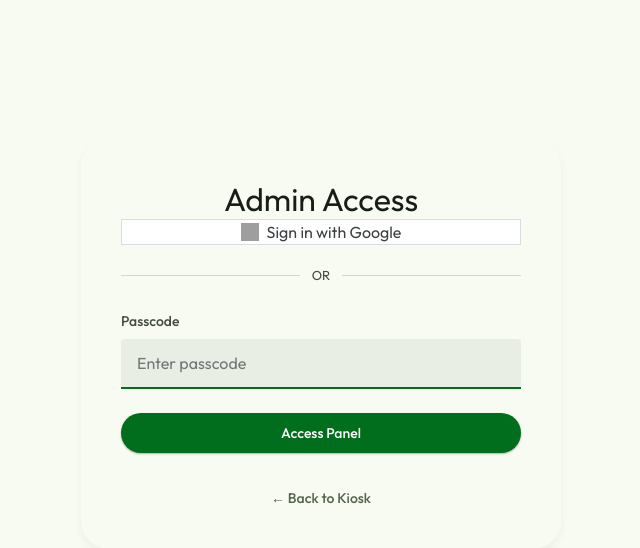
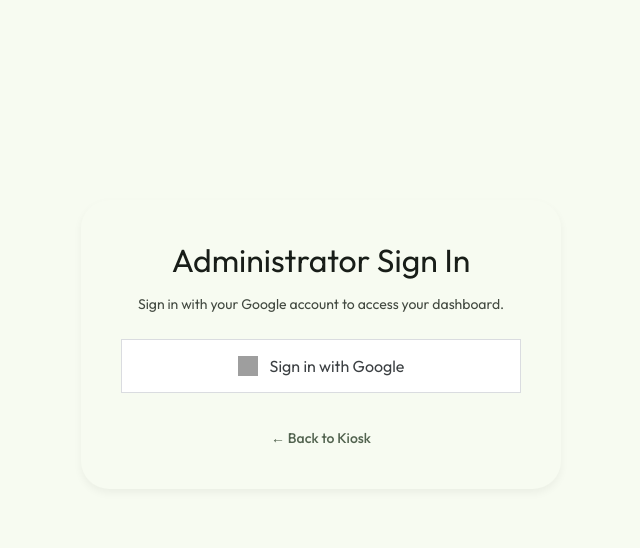
Before and after one commit to notsointeresting/HalllDay, a Flask app: page /admin/login in a window 1280 px wide. Shown: the part 56-604 px from the top of the page, without its empty margins (319-959 px from the left). Run offline with Flask 3, Linux system fonts and the light colour scheme; grey boxes are pictures that could not be loaded.

Commit message:
feat: Remove legacy admin passcode login, add user roster counts to dev dashboard, and update planning documentation.

```diff
--- a/app.py
+++ b/app.py
@@ -471,19 +471,11 @@ def public_display(token):
         return "Display not found", 404
     return render_template("display.html", user_id=user.id, user_name=user.name, token=token)
 
-@app.route("/admin/login", methods=["GET", "POST"])
+@app.route("/admin/login", methods=["GET"])
 def admin_login():
+    """Admin login page - OAuth only (legacy passcode removed)."""
     if is_admin_authenticated():
         return redirect(url_for('admin'))
-
-    if request.method == "POST":
-        passcode = request.form.get("passcode", "").strip()
-        if passcode == config.ADMIN_PASSCODE:
-            session['admin_authenticated'] = True
-            session.permanent = True  # Keep session alive
-            return redirect(url_for('admin'))
-        else:
-            return render_template("admin_login.html", error="Invalid passcode. Please try again.")
     return render_template("admin_login.html")
 
 @app.route("/admin/logout")
@@ -1368,6 +1360,7 @@ def api_dev_users():
         user_list = []
         for u in users:
             session_count = Session.query.filter_by(user_id=u.id).count()
+            roster_count = StudentName.query.filter_by(user_id=u.id).count()
             user_list.append({
                 'id': u.id,
                 'email': u.email,
@@ -1376,6 +1369,7 @@ def api_dev_users():
                 'kiosk_token': u.kiosk_token,
                 'kiosk_slug': u.kiosk_slug,
                 'session_count': session_count,
+                'roster_count': roster_count,
                 'created_at': u.created_at.isoformat() if u.created_at else None,
                 'last_login': u.last_login.isoformat() if u.last_login else None,
             })
--- a/templates/admin_login.html
+++ b/templates/admin_login.html
@@ -1,41 +1,16 @@
 {% extends "base.html" %}
 {% block content %}
 <section class="admin" style="max-width: 480px; text-align: center;">
-  <h2>Admin Access</h2>
+  <h2>Administrator Sign In</h2>
+  <p style="color: var(--md-sys-color-on-surface-variant); margin-bottom: 24px;">
+    Sign in with your Google account to access your dashboard.
+  </p>
 
-  {% if error %}
-  <div
-    style="background: var(--md-sys-color-error-container); color: var(--md-sys-color-on-error-container); padding: 12px; border-radius: 8px; margin-bottom: 24px; font: var(--md-sys-typescale-body-medium);">
-    {{ error }}
-  </div>
-  {% endif %}
-
-  <div style="text-align: center; margin-bottom: 24px;">
-    <a href="{{ url_for('auth.login') }}" class="primary-btn"
-      style="display: inline-flex; align-items: center; gap: 8px; justify-content: center; width: 100%; text-decoration: none; background: #fff; color: #3c4043; border: 1px solid #dadce0;">
-      <img src="https://www.gstatic.com/firebasejs/ui/2.0.0/images/auth/google.svg" width="18" height="18" alt="">
-      Sign in with Google
-    </a>
-    <div
-      style="margin-top: 16px; display: flex; align-items: center; gap: 12px; color: var(--md-sys-color-on-surface-variant); font-size: 13px;">
-      <span style="flex: 1; height: 1px; background: currentColor; opacity: 0.2"></span>
-      OR
-      <span style="flex: 1; height: 1px; background: currentColor; opacity: 0.2"></span>
-    </div>
-  </div>
-
-  <form method="POST" action="{{ url_for('admin_login') }}" style="display: flex; flex-direction: column; gap: 24px;">
-    <div style="text-align: left;">
-      <label for="passcode"
-        style="display: block; margin-bottom: 8px; font: var(--md-sys-typescale-label-large); color: var(--md-sys-color-on-surface-variant);">Passcode</label>
-      <input type="password" id="passcode" name="passcode" required autofocus placeholder="Enter passcode"
-        style="width: 100%;" />
-    </div>
-
-    <button type="submit" class="primary-btn">
-      Access Panel
-    </button>
-  </form>
+  <a href="{{ url_for('auth.login') }}" class="primary-btn"
+    style="display: inline-flex; align-items: center; gap: 12px; justify-content: center; width: 100%; text-decoration: none; background: #fff; color: #3c4043; border: 1px solid #dadce0; padding: 14px 24px;">
+    <img src="https://www.gstatic.com/firebasejs/ui/2.0.0/images/auth/google.svg" width="20" height="20" alt="">
+    Sign in with Google
+  </a>
 
   <div style="margin-top: 32px;">
     <a href="{{ url_for('kiosk') }}"
@@ -44,8 +19,4 @@
     </a>
   </div>
 </section>
-
-<script>
-  document.getElementById('passcode').focus();
-</script>
 {% endblock %}
```
Also changed, not shown: PLANNING.md (+16 -30 lines), templates/dev.html (+14 -7 lines).
